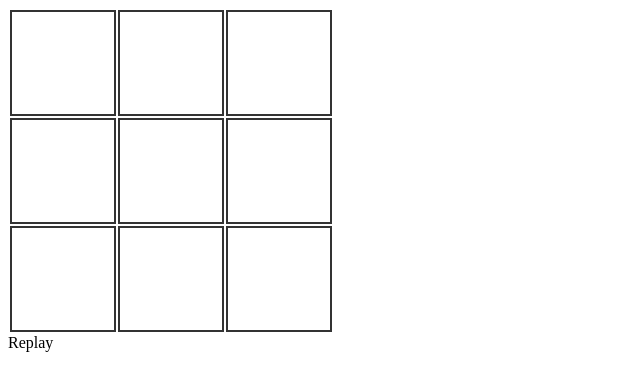
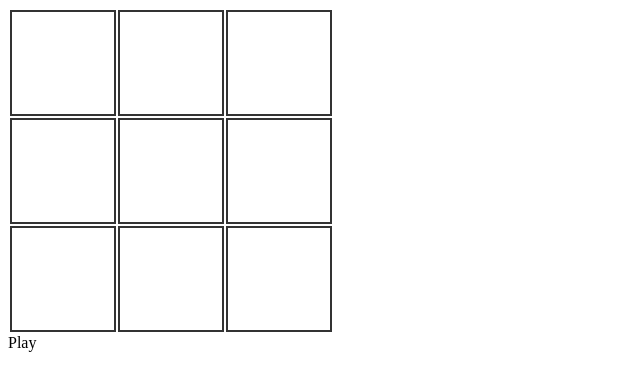
Before and after one commit to WestPortCoffee/Tic-tac-toe-ai, a plain HTML site: page Tic-tac-toe.html in a window 1280 px wide. Shown: the full height of the page, 0-640 px from the left. Drawn offline with Linux system fonts and the light colour scheme.

Commit message:
Update Tic-tac-toe.html
Fix

```diff
--- a/Tic-tac-toe.html
+++ b/Tic-tac-toe.html
@@ -26,5 +26,5 @@
   <div class="endgame">
     <div class="text></div>
   </div>
-  <button onClick="startGame()">Replay</button
+  <button onClick="startGame()">Play</button>
 </html>
```
